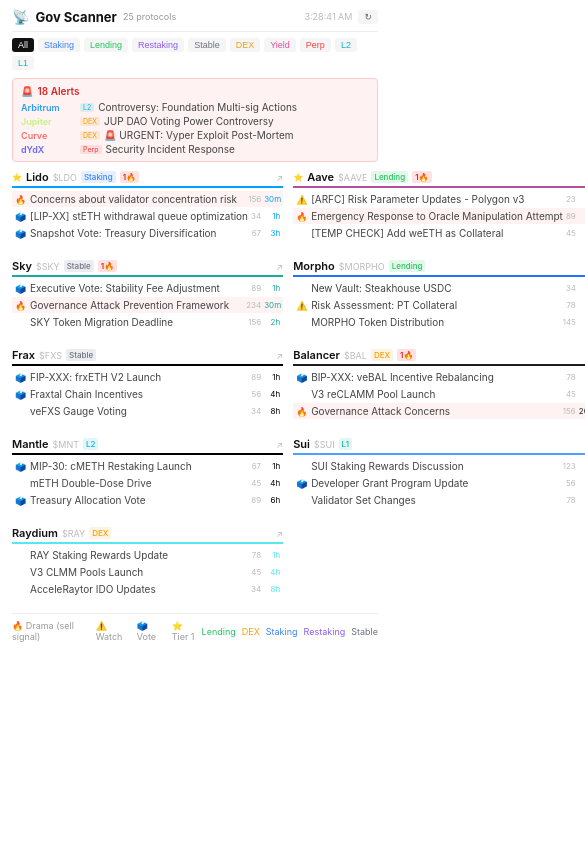
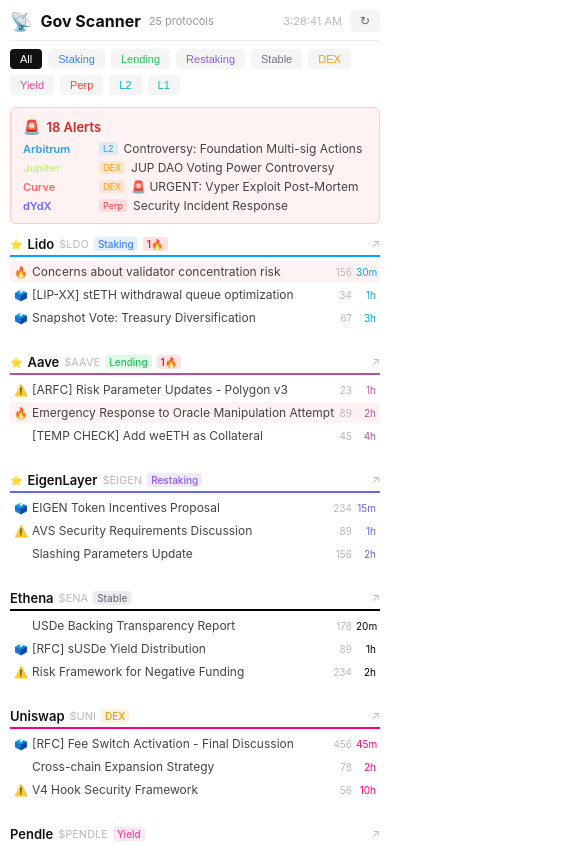
Before and after one commit to OzarkCrypto/gov-scanner, a Next.js app: page / in a window 390 px wide. Shown: the top 844 px of the page, 585 px wide, since content can reach past the window. Built offline with nearby package versions, Linux system fonts and the light colour scheme.

Commit message:
Increase font sizes 20% + responsive design (1-5 columns based on screen width)

```diff
--- a/app/page.js
+++ b/app/page.js
@@ -1,6 +1,17 @@
 'use client';
 
 import { useState, useEffect } from 'react';
+
+function useWindowSize() {
+  const [size, setSize] = useState({ width: 1200 });
+  useEffect(() => {
+    const handleResize = () => setSize({ width: window.innerWidth });
+    handleResize();
+    window.addEventListener('resize', handleResize);
+    return () => window.removeEventListener('resize', handleResize);
+  }, []);
+  return size;
+}
 
 // Categories: Lending, DEX, Staking, L2, Perp, Yield, Stable, Chain
 const FORUMS = [
@@ -211,28 +222,28 @@
   const catColor = CATEGORY_COLORS[forum.cat] || '#888';
 
   return (
-    <div style={{ marginBottom: '8px' }}>
+    <div style={{ marginBottom: '10px' }}>
       <div style={{
         display: 'flex',
         alignItems: 'center',
-        gap: '4px',
-        marginBottom: '3px',
-        paddingBottom: '2px',
+        gap: '5px',
+        marginBottom: '4px',
+        paddingBottom: '3px',
         borderBottom: `2px solid ${forum.color}`
       }}>
         {/* Tier indicator */}
-        {forum.tier === 1 && <span style={{ fontSize: '8px' }}>⭐</span>}
+        {forum.tier === 1 && <span style={{ fontSize: '10px' }}>⭐</span>}
 
-        <span style={{ fontWeight: 600, color: '#111', fontSize: '11px' }}>{forum.name}</span>
-        <span style={{ color: '#bbb', fontSize: '9px' }}>${forum.token}</span>
+        <span style={{ fontWeight: 600, color: '#111', fontSize: '13px' }}>{forum.name}</span>
+        <span style={{ color: '#bbb', fontSize: '11px' }}>${forum.token}</span>
 
         {/* Category badge */}
         <span style={{
           background: catColor + '20',
           color: catColor,
-          fontSize: '8px',
-          padding: '1px 3px',
-          borderRadius: '2px',
+          fontSize: '10px',
+          padding: '1px 4px',
+          borderRadius: '3px',
           fontWeight: 500
         }}>
           {forum.cat}
@@ -242,9 +253,9 @@
           <span style={{
             background: '#fee2e2',
             color: '#dc2626',
-            fontSize: '8px',
-            padding: '1px 3px',
-            borderRadius: '2px',
+            fontSize: '10px',
+            padding: '1px 4px',
+            borderRadius: '3px',
             fontWeight: 600
           }}>
             {dramaCount}🔥
@@ -254,13 +265,13 @@
           href={forum.url}
           target="_blank"
           rel="noopener noreferrer"
-          style={{ marginLeft: 'auto', color: '#bbb', fontSize: '9px', textDecoration: 'none' }}
+          style={{ marginLeft: 'auto', color: '#bbb', fontSize: '11px', textDecoration: 'none' }}
         >
           ↗
         </a>
       </div>
 
-      <div style={{ display: 'flex', flexDirection: 'column', gap: '1px' }}>
+      <div style={{ display: 'flex', flexDirection: 'column', gap: '2px' }}>
         {topics.slice(0, 3).map((topic, idx) => (
           <a
             key={idx}
@@ -270,22 +281,22 @@
             style={{
               display: 'flex',
               alignItems: 'center',
-              gap: '3px',
-              padding: '2px 3px',
+              gap: '4px',
+              padding: '3px 4px',
               textDecoration: 'none',
-              borderRadius: '2px',
+              borderRadius: '3px',
               background: topic.sentiment.level === 'drama' ? '#fef2f2' : 'transparent',
             }}
             onMouseEnter={e => { if (topic.sentiment.level !== 'drama') e.currentTarget.style.background = '#f8f8f8'; }}
             onMouseLeave={e => { if (topic.sentiment.level !== 'drama') e.currentTarget.style.background = 'transparent'; }}
           >
             {topic.sentiment.tag && (
-              <span style={{ fontSize: '9px', flexShrink: 0, width: '12px' }}>{topic.sentiment.tag}</span>
+              <span style={{ fontSize: '11px', flexShrink: 0, width: '14px' }}>{topic.sentiment.tag}</span>
             )}
-            {!topic.sentiment.tag && <span style={{ width: '12px', flexShrink: 0 }}></span>}
+            {!topic.sentiment.tag && <span style={{ width: '14px', flexShrink: 0 }}></span>}
             <span style={{
               flex: 1,
-              fontSize: '10px',
+              fontSize: '12px',
               color: '#444',
               overflow: 'hidden',
               textOverflow: 'ellipsis',
@@ -293,10 +304,10 @@
             }}>
               {topic.title}
             </span>
-            <span style={{ fontSize: '8px', color: '#bbb', flexShrink: 0 }}>
+            <span style={{ fontSize: '10px', color: '#bbb', flexShrink: 0 }}>
               {topic.posts_count}
             </span>
-            <span style={{ fontSize: '8px', color: forum.color, flexShrink: 0, width: '16px', textAlign: 'right' }}>
+            <span style={{ fontSize: '10px', color: forum.color, flexShrink: 0, width: '20px', textAlign: 'right' }}>
               {timeAgo(topic.created_at)}
             </span>
           </a>
@@ -310,6 +321,16 @@
   const [forumData, setForumData] = useState({});
   const [lastUpdate, setLastUpdate] = useState(null);
   const [filter, setFilter] = useState('all');
+  const { width } = useWindowSize();
+
+  // Responsive columns: 6 -> 4 -> 3 -> 2 -> 1
+  const getColumns = () => {
+    if (width < 480) return 1;
+    if (width < 768) return 2;
+    if (width < 1024) return 3;
+    if (width < 1400) return 4;
+    return 5;
+  };
 
   useEffect(() => {
     const data = {};
@@ -335,25 +356,29 @@
       minHeight: '100vh',
       background: '#fff',
       fontFamily: '-apple-system, BlinkMacSystemFont, "Segoe UI", sans-serif',
-      padding: '8px 12px'
+      padding: width < 768 ? '10px' : '12px 20px',
+      maxWidth: '1600px',
+      margin: '0 auto'
     }}>
       {/* Header */}
       <div style={{
         display: 'flex',
         alignItems: 'center',
         justifyContent: 'space-between',
-        marginBottom: '6px',
-        paddingBottom: '6px',
-        borderBottom: '1px solid #eee'
+        marginBottom: '8px',
+        paddingBottom: '8px',
+        borderBottom: '1px solid #eee',
+        flexWrap: 'wrap',
+        gap: '8px'
       }}>
-        <div style={{ display: 'flex', alignItems: 'center', gap: '6px' }}>
-          <span style={{ fontSize: '14px' }}>📡</span>
-          <span style={{ fontWeight: 700, fontSize: '13px', color: '#111' }}>Gov Scanner</span>
-          <span style={{ fontSize: '9px', color: '#999' }}>{FORUMS.length} protocols</span>
+        <div style={{ display: 'flex', alignItems: 'center', gap: '8px' }}>
+          <span style={{ fontSize: '18px' }}>📡</span>
+          <span style={{ fontWeight: 700, fontSize: '16px', color: '#111' }}>Gov Scanner</span>
+          <span style={{ fontSize: '11px', color: '#999' }}>{FORUMS.length} protocols</span>
         </div>
-        <div style={{ display: 'flex', alignItems: 'center', gap: '6px' }}>
+        <div style={{ display: 'flex', alignItems: 'center', gap: '8px' }}>
           {lastUpdate && (
-            <span style={{ fontSize: '9px', color: '#bbb' }}>
+            <span style={{ fontSize: '11px', color: '#bbb' }}>
               {lastUpdate.toLocaleTimeString()}
             </span>
           )}
@@ -362,9 +387,9 @@
             style={{
               background: '#f5f5f5',
               border: 'none',
-              borderRadius: '3px',
-              padding: '2px 6px',
-              fontSize: '9px',
+              borderRadius: '4px',
+              padding: '4px 10px',
+              fontSize: '12px',
               cursor: 'pointer',
               color: '#666'
             }}
@@ -377,8 +402,8 @@
       {/* Category Filter */}
       <div style={{
         display: 'flex',
-        gap: '4px',
-        marginBottom: '8px',
+        gap: '6px',
+        marginBottom: '12px',
         flexWrap: 'wrap'
       }}>
         <button
@@ -387,9 +412,9 @@
             background: filter === 'all' ? '#111' : '#f5f5f5',
             color: filter === 'all' ? '#fff' : '#666',
             border: 'none',
-            borderRadius: '3px',
-            padding: '2px 6px',
-            fontSize: '9px',
+            borderRadius: '4px',
+            padding: '4px 10px',
+            fontSize: '11px',
             cursor: 'pointer'
           }}
         >
@@ -403,9 +428,9 @@
               background: filter === cat ? CATEGORY_COLORS[cat] : '#f5f5f5',
               color: filter === cat ? '#fff' : CATEGORY_COLORS[cat],
               border: 'none',
-              borderRadius: '3px',
-              padding: '2px 6px',
-              fontSize: '9px',
+              borderRadius: '4px',
+              padding: '4px 10px',
+              fontSize: '11px',
               cursor: 'pointer'
             }}
           >
@@ -419,22 +444,22 @@
         <div style={{
           background: '#fef2f2',
           border: '1px solid #fecaca',
-          borderRadius: '4px',
-          padding: '6px 8px',
-          marginBottom: '8px'
+          borderRadius: '6px',
+          padding: '10px 12px',
+          marginBottom: '12px'
         }}>
           <div style={{
             display: 'flex',
             alignItems: 'center',
-            gap: '4px',
-            marginBottom: '4px'
+            gap: '6px',
+            marginBottom: '6px'
           }}>
-            <span style={{ fontSize: '10px' }}>🚨</span>
-            <span style={{ fontWeight: 600, fontSize: '10px', color: '#dc2626' }}>
+            <span style={{ fontSize: '14px' }}>🚨</span>
+            <span style={{ fontWeight: 600, fontSize: '13px', color: '#dc2626' }}>
               {dramaTopics.length} Alerts
             </span>
           </div>
-          <div style={{ display: 'flex', flexDirection: 'column', gap: '2px' }}>
+          <div style={{ display: 'flex', flexDirection: 'column', gap: '4px' }}>
             {dramaTopics.slice(0, 4).map((t, idx) => (
               <a
                 key={idx}
@@ -444,8 +469,8 @@
                 style={{
                   display: 'flex',
                   alignItems: 'center',
-                  gap: '4px',
-                  fontSize: '10px',
+                  gap: '6px',
+                  fontSize: '12px',
                   textDecoration: 'none',
                   color: '#444'
                 }}
@@ -453,8 +478,8 @@
                 <span style={{
                   color: t.forum.color,
                   fontWeight: 600,
-                  fontSize: '9px',
-                  width: '55px',
+                  fontSize: '11px',
+                  width: '70px',
                   flexShrink: 0
                 }}>
                   {t.forum.name}
@@ -462,9 +487,9 @@
                 <span style={{
                   background: CATEGORY_COLORS[t.forum.cat] + '20',
                   color: CATEGORY_COLORS[t.forum.cat],
-                  fontSize: '7px',
-                  padding: '0px 3px',
-                  borderRadius: '2px',
+                  fontSize: '9px',
+                  padding: '1px 4px',
+                  borderRadius: '3px',
                   flexShrink: 0
                 }}>
                   {t.forum.cat}
@@ -482,11 +507,11 @@
         </div>
       )}
 
-      {/* Forum Grid - 6 columns for more protocols */}
+      {/* Forum Grid - Responsive columns */}
       <div style={{
         display: 'grid',
-        gridTemplateColumns: 'repeat(6, 1fr)',
-        gap: '10px'
+        gridTemplateColumns: `repeat(${getColumns()}, 1fr)`,
+        gap: '16px'
       }}>
         {filteredForums.map(forum => (
           <ForumSection
@@ -499,22 +524,24 @@
 
       {/* Footer Legend */}
       <div style={{
-        marginTop: '8px',
-        paddingTop: '6px',
+        marginTop: '12px',
+        paddingTop: '10px',
         borderTop: '1px solid #eee',
         display: 'flex',
         alignItems: 'center',
         justifyContent: 'space-between',
-        fontSize: '9px',
-        color: '#999'
+        fontSize: '11px',
+        color: '#999',
+        flexWrap: 'wrap',
+        gap: '8px'
       }}>
-        <div style={{ display: 'flex', gap: '8px' }}>
-          <span>🔥 Drama (sell signal)</span>
+        <div style={{ display: 'flex', gap: '12px', flexWrap: 'wrap' }}>
+          <span>🔥 Drama</span>
           <span>⚠️ Watch</span>
           <span>🗳️ Vote</span>
           <span>⭐ Tier 1</span>
         </div>
-        <div style={{ display: 'flex', gap: '6px' }}>
+        <div style={{ display: 'flex', gap: '8px', flexWrap: 'wrap' }}>
           {Object.entries(CATEGORY_COLORS).slice(0, 5).map(([cat, color]) => (
             <span key={cat} style={{ color }}>{cat}</span>
           ))}
```
